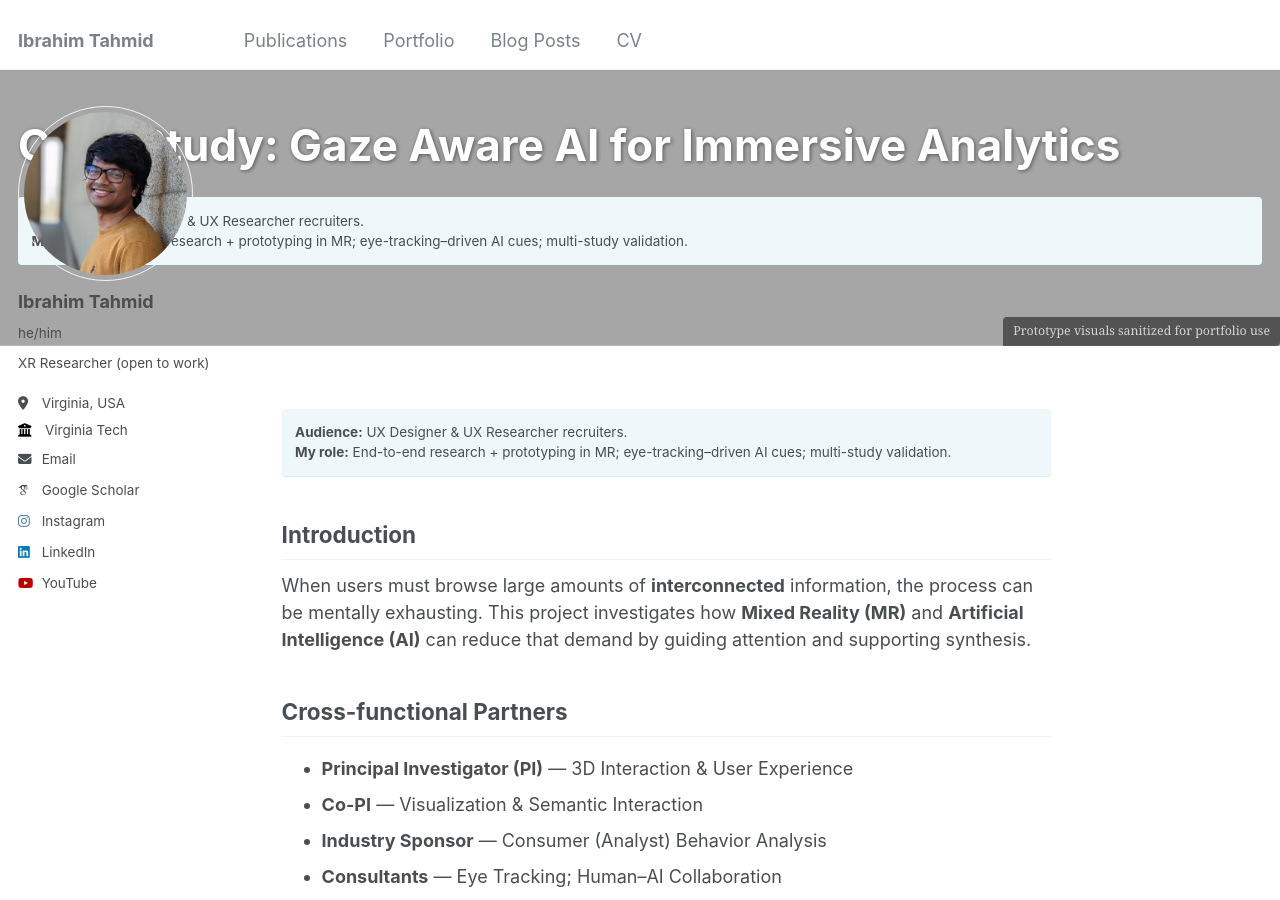
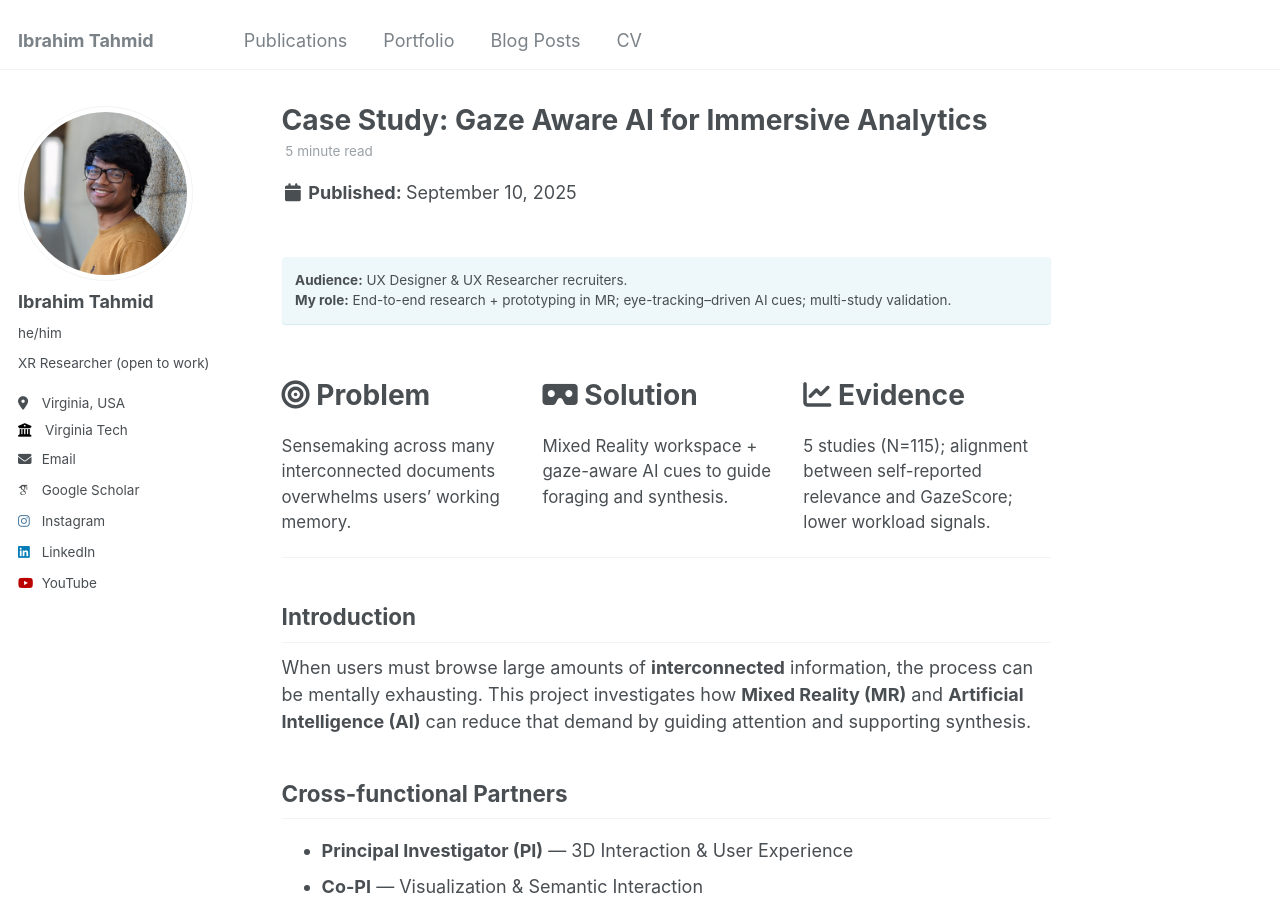
Before and after one commit to iatahmid/iatahmid.github.io, a Jekyll site: the page built from _posts/2025-09-10-case-study-gist.md, in a window 1280 px wide and 900 px high. Built offline with Jekyll 4.4.1, drawn with Linux system fonts in a browser that asks for light colours; some web fonts are replaced; some of the changed lines change nothing that is shown.

Commit message:
case study - gist

```diff
--- a/_posts/2025-09-10-case-study-gist.md
+++ b/_posts/2025-09-10-case-study-gist.md
@@ -7,10 +7,10 @@ toc: true
 toc_sticky: true
 
 # Optional page header hero
-header:
-  overlay_image: images/teasers/logan_cropped.jpg
-  overlay_filter: 0.35
-  caption: "Prototype visuals sanitized for portfolio use"
+# header:
+#   overlay_image: images/teasers/logan_cropped.jpg
+#   overlay_filter: 0.35
+#   caption: "Prototype visuals sanitized for portfolio use"
 
 # Quick, scannable highlights (uses Minimal Mistakes feature_row)
 feature_row:
@@ -26,6 +26,8 @@ feature_row:
 **Audience:** UX Designer & UX Researcher recruiters.
 **My role:** End-to-end research + prototyping in MR; eye-tracking–driven AI cues; multi-study validation.
 </div>
+
+{% include feature_row %}
 
 ## Introduction
 When users must browse large amounts of **interconnected** information, the process can be mentally exhausting. This project investigates how **Mixed Reality (MR)** and **Artificial Intelligence (AI)** can reduce that demand by guiding attention and supporting synthesis.
```
